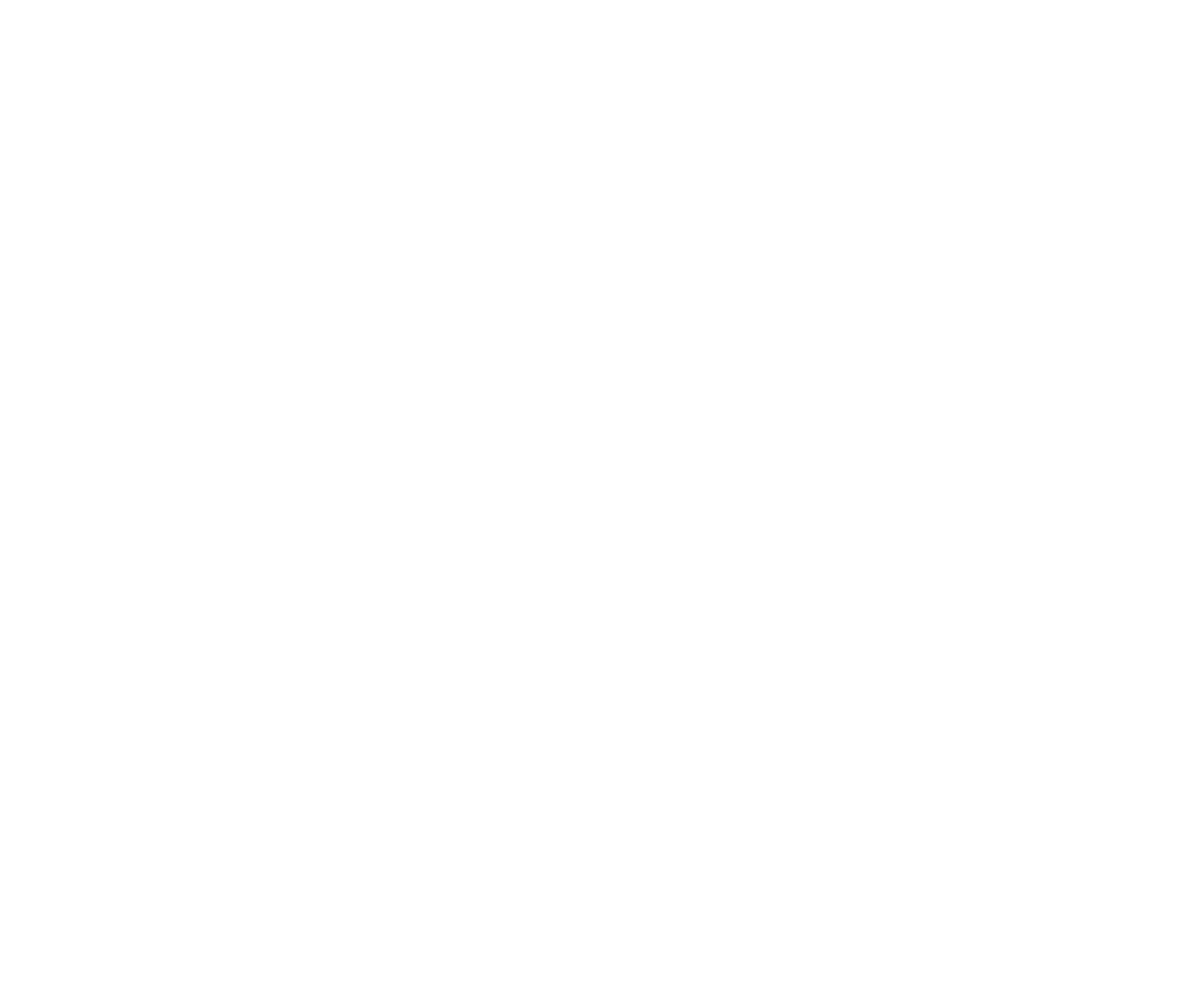
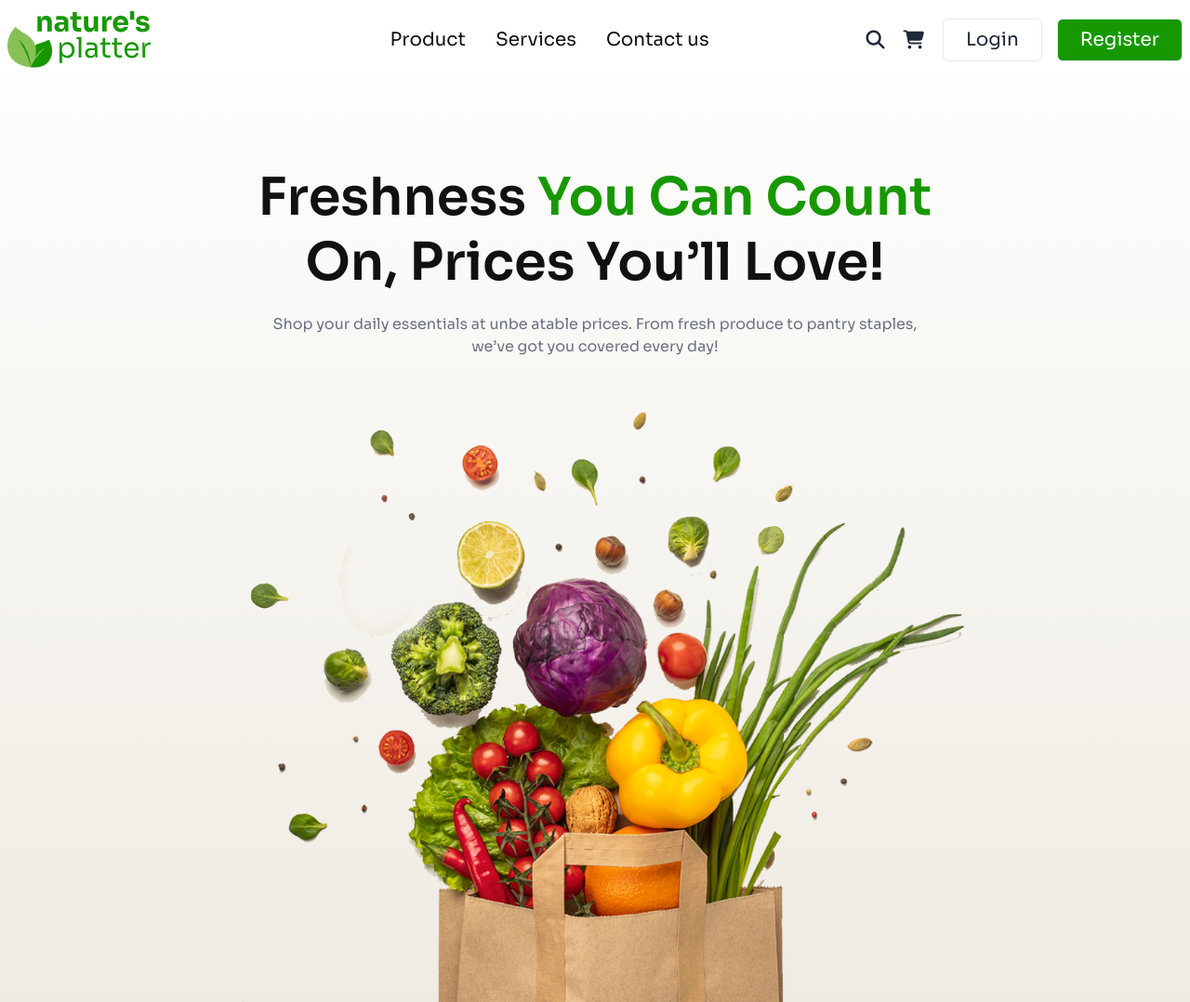
Before and after one commit to deverfan44/Living-Lab-Tailwind, a plain HTML site: page index.html in a window 1280 px wide. Shown: the whole page at 93% size. Before the commit the page ends 800 px from the top, so only its background shows below. Drawn offline with nearby package versions, Linux system fonts and the light colour scheme.

Commit message:
Develop Navbar and Hero Section

```diff
--- a/index.html
+++ b/index.html
@@ -4,6 +4,9 @@
     <meta charset="UTF-8">
     <meta name="viewport" content="width=device-width, initial-scale=1.0">
     <title>Nature's Platter</title>
+    <!-- FontAwesome Cdn -->
+    <link rel="stylesheet" href="https://cdnjs.cloudflare.com/ajax/libs/font-awesome/6.7.2/css/all.min.css">
+
     <!-- DaisyUI and Tailwind Cdn  -->
     <link href="https://cdn.jsdelivr.net/npm/daisyui@4.12.23/dist/full.min.css" rel="stylesheet" type="text/css" />
     <script src="https://cdn.tailwindcss.com"></script>
@@ -28,8 +31,62 @@
 
 <body class="sora-font">
     <!-- header  -->
-    <header>
+    <header class="px-4 md:px-10 lg:px-0 pt-1 bg-gradient-to-b from-white to-[#EFEBE3]">
+        <!-- Navbar  -->
+        <div class="max-w-screen-xl mx-auto">
+            <div class="navbar bg-base-100">
+                <div class="navbar-start w-full lg:w-2/5">
+                    <div class="dropdown flex-1 flex justify-between lg:flex-auto">
+                        <a class="">
+                            <img src="./image/logo-header.png" alt="neature platter logo">
+                        </a>
 
+                        <div tabindex="0" role="button" class="btn btn-ghost lg:hidden">
+                            <i class="fa-solid fa-bars text-2xl"></i>
+                        </div>
+                        <ul
+                        tabindex="0"
+                        class="menu menu-sm dropdown-content bg-base-100 rounded-box z-[1] mt-3 w-52 p-2 shadow">
+                        <li><a href="#">Product</a></li>
+                        <li><a href="#">Services</a></li>
+                        <li><a href="#">Contact us</a></li>
+                        </ul>
+
+                    </div>
+                </div>
+
+                <div class="navbar-center hidden lg:flex">
+                    <ul class="menu menu-horizontal px-1">
+                        <li><a href="#" class="text-xl text-title">Product</a></li>
+                        <li><a href="#" class="text-xl text-title">Services</a></li>
+                        <li><a href="#" class="text-xl text-title">Contact us</a></li>
+                    </ul>
+                </div>
+
+                <div class="navbar-end hidden lg:flex space-x-4">
+                    <div class="icon">
+                        <a href="#" class="inline-block"><i class="fa-solid fa-magnifying-glass text-xl mr-1"></i></a>
+                    </div>
+                    <div class="icon">
+                        <a href="#" class="inline-block"><i class="fa-solid fa-cart-shopping text-xl mr-1"></i></a>
+                    </div>
+                    <button type="submit" class="inline-block px-6 py-2 border text-xl rounded-md hover:bg-primary hover:text-white">Login</button>
+                    <button type="submit" class="inline-block px-6 py-2 bg-primary border text-xl text-white rounded-md hover:bg-transparent hover:text-black hover:border">Register</button>
+                </div>
+
+            </div>
+        </div>
+
+        <!-- Hero Section  -->
+        <div class="max-w-screen-xl mx-auto pt-24">
+            <div class="text-center w-[90%] lg:w-[62%] mx-auto space-y-5 mb-12">
+                <h1 class="text-title text-3xl md:text-[3.5rem] leading-tight font-semibold">Freshness <span class="text-primary">You Can Count</span> On, Prices You’ll Love!</h1>
+                <p class="text-gray-500 md:px-10">Shop your daily essentials at unbe atable prices. From fresh produce to pantry staples, we’ve got you covered every day!</p>
+            </div>
+            <div class="text-center w-[80%] lg:w-[62%] mx-auto">
+                <img src="./image/hero-vegetables.png" class="w-full" alt="">
+            </div>
+        </div>
     </header>
 
     <!-- main  -->
```
